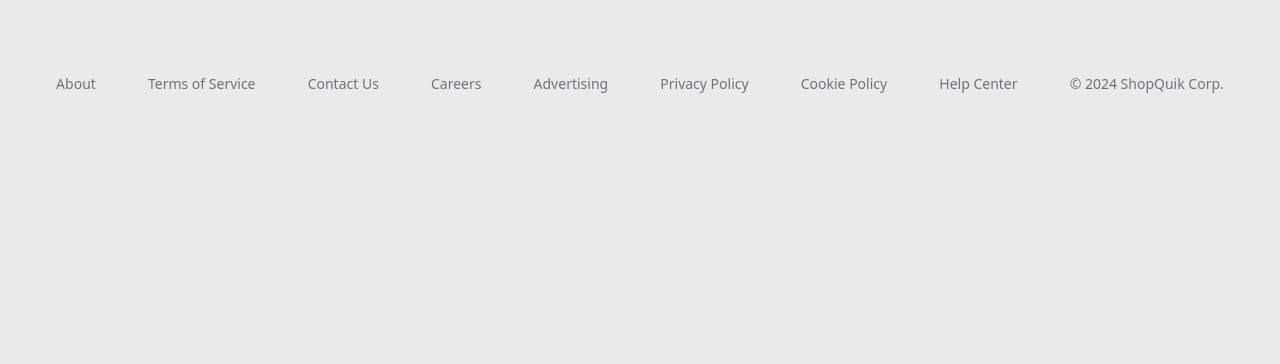
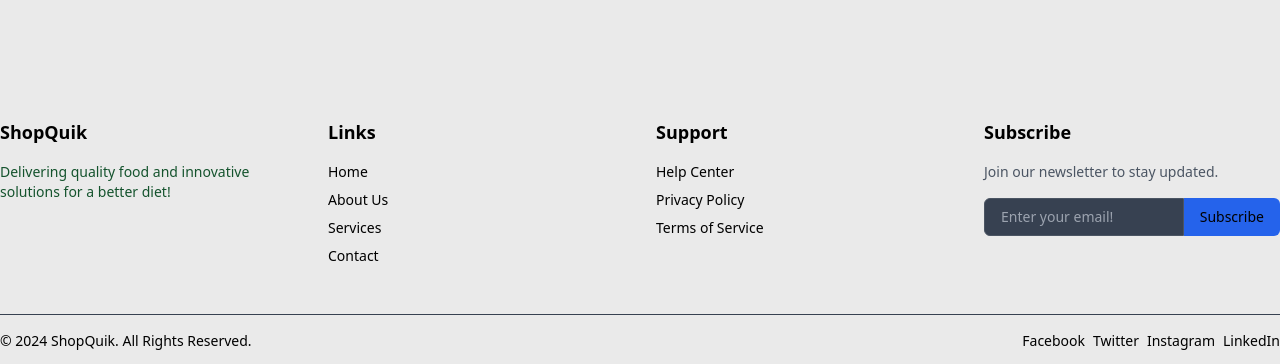
Before and after one commit to dparks6/GroceryStore, a Next.js app in the folder frontend/: page / in a window 1280 px wide. Shown: the part 994-1358 px from the top of the page. Before the commit the page ends 1092 px from the top, so only its background shows below. Built offline with nearby package versions, Linux system fonts and the light colour scheme.

Commit message:
add proper footer with more info

```diff
--- a/frontend/src/components/footer/Footer.tsx
+++ b/frontend/src/components/footer/Footer.tsx
@@ -1,7 +1,7 @@
 const Footer = () => {
   return (
-      <footer className="bottom-0 w-full">
-          <div className="flex flex-row justify-evenly text-sm text-zinc-500 p-1">
+    <footer className="bg-inherit">
+        {/* <div className="flex flex-row justify-evenly text-sm text-zinc-500 p-1">
             <p>About</p>
             <p>Terms of Service</p>
             <p>Contact Us</p>
@@ -11,7 +11,79 @@ const Footer = () => {
             <p>Cookie Policy</p>
             <p>Help Center</p>
             <p>© 2024 ShopQuik Corp.</p>
+        </div> */}
+      {/* <div className="p-">
+          <a href="">About</a>
+          <a href="">Terms of Service</a>
+          <a href="">Contact Us</a>
+          <a href="">Careers</a>
+          <a href="">Support</a>
+          <a href="">Privacy Policy</a>
+      </div> */}
+  <div className="max-w-full mx-auto mx-5">
+    <div className="grid grid-cols-1 md:grid-cols-4 gap-8 py-12 border-b border-gray-700">
+      {/* Logo and About */}
+      <div>
+        <h3 className="text-lg font-semibold mb-4">ShopQuik</h3>
+        <p className="text-sm text-green-900">
+          Delivering quality food and innovative solutions for a better diet!
+        </p>
       </div>
+
+      {/* Links */}
+      <div>
+        <h3 className="text-lg font-semibold mb-4">Links</h3>
+        <ul className="space-y-2 text-sm">
+          <li><a href="#" className="hover:text-blue-500">Home</a></li>
+          <li><a href="#" className="hover:text-blue-500">About Us</a></li>
+          <li><a href="#" className="hover:text-blue-500">Services</a></li>
+          <li><a href="#" className="hover:text-blue-500">Contact</a></li>
+        </ul>
+      </div>
+
+      {/* Support */}
+      <div>
+        <h3 className="text-lg font-semibold mb-4">Support</h3>
+        <ul className="space-y-2 text-sm">
+          <li><a href="#" className="hover:text-blue-500">Help Center</a></li>
+          <li><a href="#" className="hover:text-blue-500">Privacy Policy</a></li>
+          <li><a href="#" className="hover:text-blue-500">Terms of Service</a></li>
+        </ul>
+      </div>
+
+      {/* Newsletter */}
+      <div>
+        <h3 className="text-lg font-semibold mb-4">Subscribe</h3>
+        <p className="text-sm text-gray-600 mb-4">
+          Join our newsletter to stay updated.
+        </p>
+        <form className="flex">
+          <input
+            type="email"
+            className="w-full px-4 py-2 rounded-l-md border border-gray-600 bg-gray-700 text-sm text-white placeholder-gray-400 focus:ring-2 focus:ring-gray-500"
+            placeholder="Enter your email!"
+          />
+          <button
+            type="submit"
+            className="bg-blue-600 px-4 py-2 rounded-r-md text-sm font-medium hover:bg-blue-700">
+            Subscribe
+          </button>
+        </form>
+      </div>
+    </div>
+
+    {/* Footer Bottom */}
+    <div className="flex justify-between items-center py-4 text-sm">
+      <p>&copy; 2024 ShopQuik. All Rights Reserved.</p>
+      <div className="space-x-2">
+        <a href="#" className="hover:text-blue-500">Facebook</a>
+        <a href="#" className="hover:text-blue-500">Twitter</a>
+        <a href="#" className="hover:text-blue-500">Instagram</a>
+        <a href="#" className="hover:text-blue-500">LinkedIn</a>
+      </div>
+    </div>
+  </div>
+
     </footer>
   );
 };
```
Lines whose indentation alone changed are shown as unchanged.
